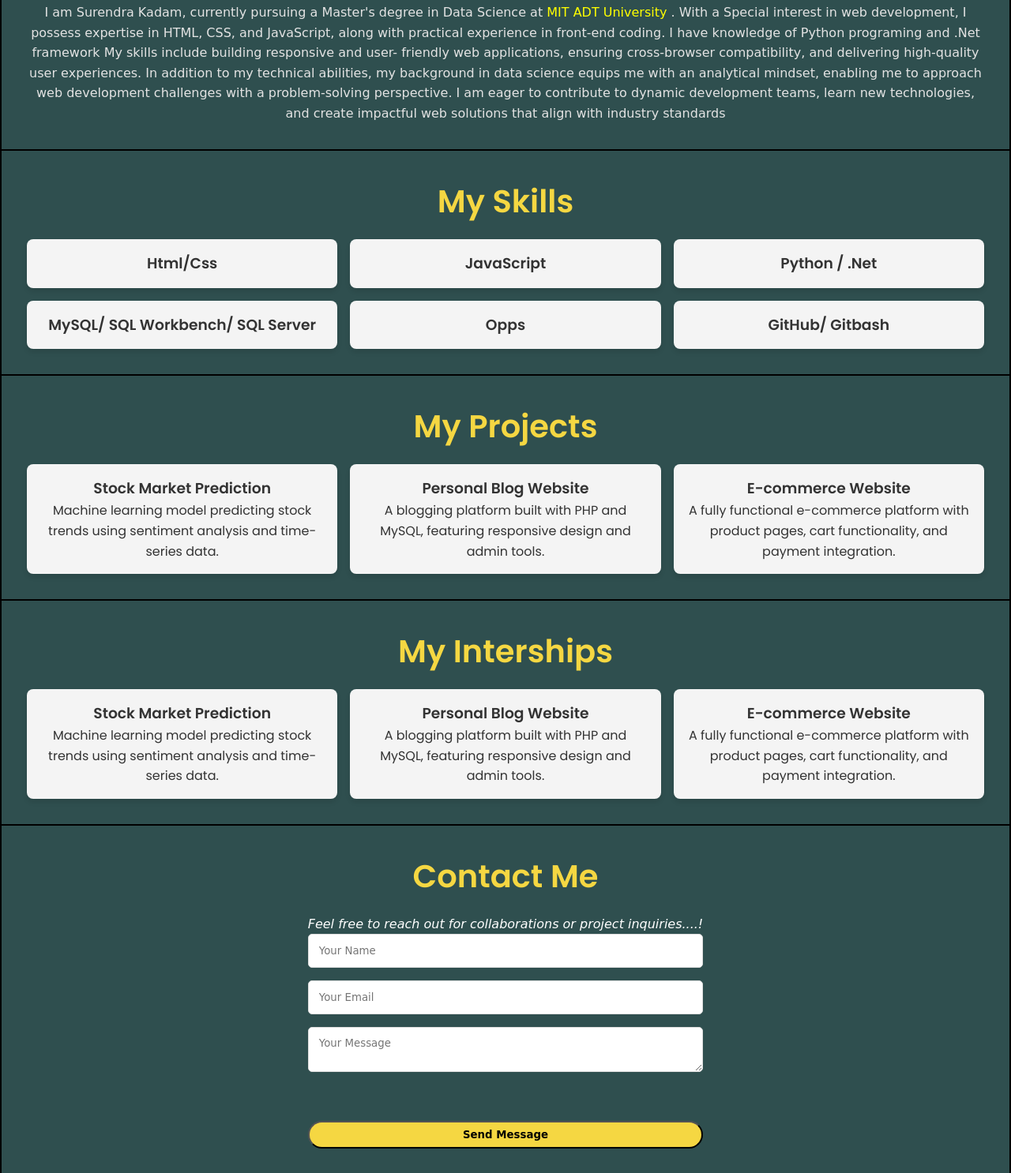
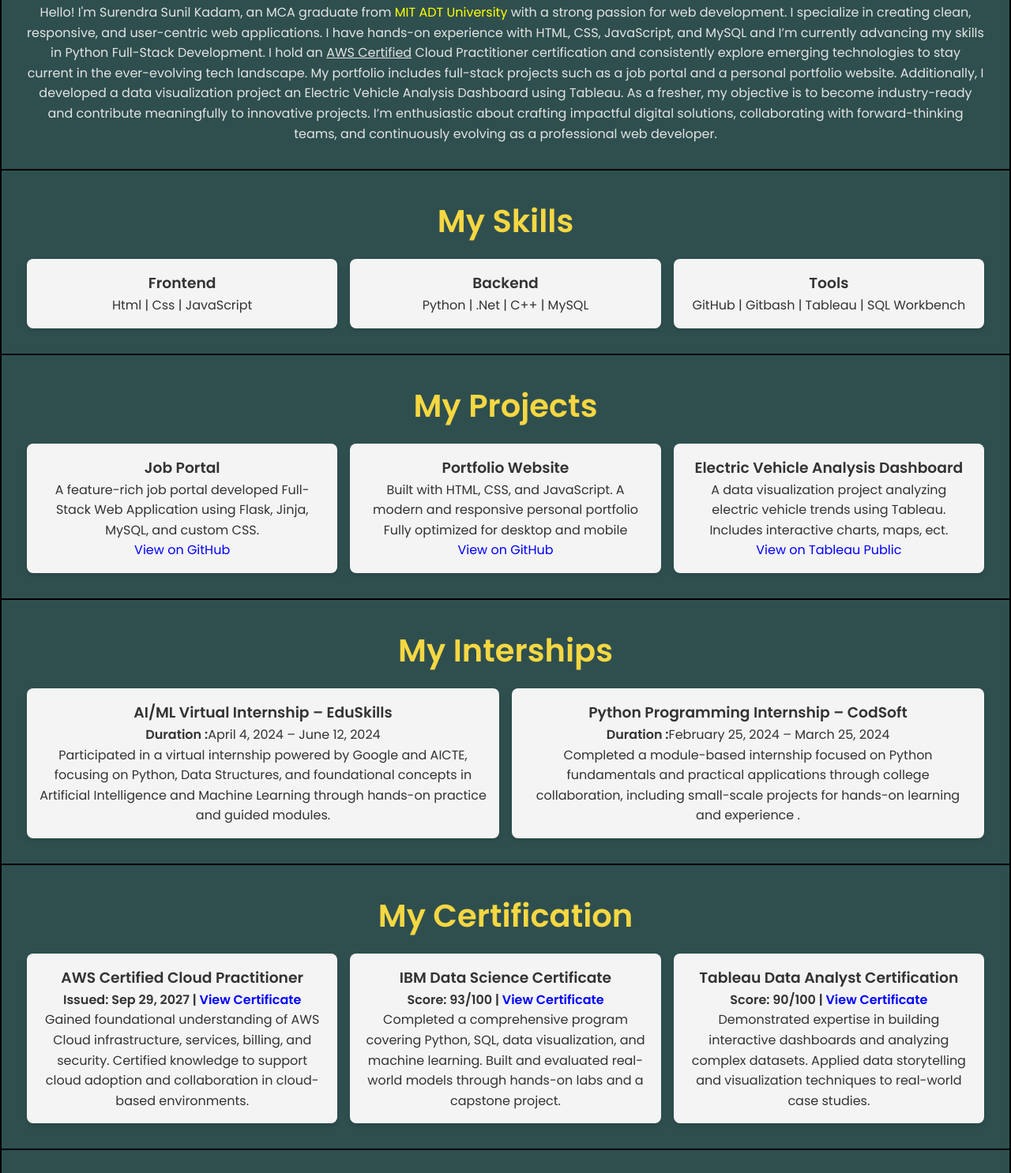
Before and after one commit to suru0729/My_Portfolio, a plain HTML site: page index.html in a window 1280 px wide. Shown: the part 911-2397 px from the top of the page at 79% size. Drawn offline with Linux system fonts and the light colour scheme.

Commit message:
Updated index.html and other changes

```diff
--- a/index.html
+++ b/index.html
@@ -1,3 +1,4 @@
+
 <!DOCTYPE html>
 <html lang="en">
 <head>
@@ -22,9 +23,8 @@
       <h1>&#9;Hello, I'm <span>Surendra Kadam</span></h1>
       <p>Data Scientist | Web Developer | Problem Solver</p>
         <div class="social-links">
-         <h4> <big><a href="https://www.linkedin.com/in/surendra-kadam-279518295/">LinkedIn</a>|
-          <a href="https://github.com/suru0729">GitHub</a>|
-          <a href="#">Twitter</a></big></h4>
+         <h4><a href="https://www.linkedin.com/in/surendra-kadam-279518295/">LinkedIn</a>|
+          <a href="https://github.com/suru0729">GitHub</a>
         </div>
     </div>
     <a href="Main Resume.pdf" class="btn">View My Resume</a>
@@ -32,36 +32,27 @@
 
   <section id="about" class="section">
     <h2>About Me</h2>
-    <p>
-      I am Surendra Kadam, currently pursuing a Master's degree in <span>Data Science</span> at <A href="https://mituniversity.ac.in" style="color: yellow;">MIT ADT University </A>. With a Special interest in web
-development, I possess expertise in HTML, CSS, and JavaScript, along with practical experience in front-end coding. I have
-knowledge of Python programing and .Net framework My skills include building responsive and user- friendly web applications,
-ensuring cross-browser compatibility, and delivering high-quality user experiences. In addition to my technical abilities, my background
-in data science equips me with an analytical mindset, enabling me to approach web development challenges with a problem-solving
-perspective. I am eager to contribute to dynamic development teams, learn new technologies, and create impactful web solutions that
-align with industry standards
+    <p>Hello! I'm Surendra Sunil Kadam, an MCA graduate from <a href="https://mituniversity.ac.in/" style="color: yellow;">MIT ADT University</a> with a strong passion for web development. I specialize in creating clean, responsive, and user-centric web applications. I have hands-on experience with HTML, CSS, JavaScript, and MySQL and I’m currently advancing my skills in Python Full-Stack Development.
+
+      I hold an <A href="https://www.credly.com/badges/8b080bc3-b4d8-4196-9d8b-6c01a4cc6b9e"><u>AWS Certified</u> </A> Cloud Practitioner certification and consistently explore emerging technologies to stay current in the ever-evolving tech landscape. My portfolio includes full-stack projects such as a job portal and a personal portfolio website. Additionally, I developed a data visualization project an Electric Vehicle Analysis Dashboard using Tableau.
+
+      As a fresher, my objective is to become industry-ready and contribute meaningfully to innovative projects. I’m enthusiastic about crafting impactful digital solutions, collaborating with forward-thinking teams, and continuously evolving as a professional web developer.
     </p>
   </section>
   <section id="Skills" class="section">
     <h2>My Skills</h2>
     <div class="container">
       <div class="item_box">
-        <h3>Html/Css</h3>
+        <h3>Frontend</h3>
+        <p>Html | Css | JavaScript</p>
       </div>
       <div class="item_box">
-        <h3>JavaScript</h3>
+        <h3>Backend</h3>
+        <p>Python | .Net | C++ | MySQL</p>
       </div>
       <div class="item_box">
-        <h3>Python / .Net</h3>
-      </div>
-      <div class="item_box">
-        <h3>MySQL/ SQL Workbench/ SQL Server</h3>
-      </div>
-      <div class="item_box">
-        <h3>Opps</h3>
-      </div>
-      <div class="item_box">
-        <h3>GitHub/ Gitbash</h3>
+        <h3>Tools</h3>
+        <p>GitHub | Gitbash | Tableau | SQL Workbench </p>
       </div>
     </div>
   </section>
@@ -70,16 +61,21 @@
     <h2>My Projects</h2>
     <div class="container">
       <div class="item_box">
-        <h3>Stock Market Prediction</h3>
-        <p>Machine learning model predicting stock trends using sentiment analysis and time-series data.</p>
+        <h3>Job Portal </h3>
+          <p>A feature-rich job portal developed Full-Stack Web Application using Flask, Jinja, MySQL, and custom CSS.</p>
+          <a href="https://github.com/yourusername/job-portal" target="_blank" style="color: blue;"> View on GitHub</a>
       </div>
       <div class="item_box">
-        <h3>Personal Blog Website</h3>
-        <p>A blogging platform built with PHP and MySQL, featuring responsive design and admin tools.</p>
+        <h3>Portfolio Website</h3>
+          <p>Built with HTML, CSS, and JavaScript. A modern and responsive personal portfolio Fully optimized for desktop and mobile</p>
+          <a href="https://github.com/yourusername/job-portal" target="_blank" style="color: blue;">View on GitHub </a>
       </div>
       <div class="item_box">
-        <h3>E-commerce Website</h3>
-        <p>A fully functional e-commerce platform with product pages, cart functionality, and payment integration.</p>
+        <h3>Electric Vehicle Analysis Dashboard</h3>
+        <p>A data visualization project analyzing electric vehicle trends using Tableau.</p>
+        <p>
+         Includes interactive charts, maps, ect.</p>
+        <a href="https://public.tableau.com/app/profile/yourusername" target="_blank" style="color: blue;">View on Tableau Public </a>
       </div>
     </div>
   </section>
@@ -89,32 +85,47 @@
     <h2>My Interships</h2>
     <div class="container">
       <div class="item_box">
-        <h3>Stock Market Prediction</h3>
-        <p>Machine learning model predicting stock trends using sentiment analysis and time-series data.</p>
+        <h3>AI/ML Virtual Internship – EduSkills</h3>
+        <P><B>Duration :</B>April 4, 2024 – June 12, 2024</P>
+        <p>Participated in a virtual internship powered by Google and AICTE, focusing on Python, Data Structures, and foundational concepts in Artificial Intelligence and Machine Learning through hands-on practice and guided modules.</p>
       </div>
       <div class="item_box">
-        <h3>Personal Blog Website</h3>
-        <p>A blogging platform built with PHP and MySQL, featuring responsive design and admin tools.</p>
+        <h3>Python Programming Internship – CodSoft</h3>
+        <P><B>Duration :</B>February 25, 2024 – March 25, 2024</P>
+        <p>Completed a module-based internship focused on Python fundamentals and practical applications through college collaboration, including small-scale projects for hands-on learning and experience .</p>
+      </div>
+  </section>
+
+  <section id ="certification" class="section">
+    <h2>My Certification</h2>
+    <div class="container">
+      <div class="item_box">
+        <h3>AWS Certified Cloud Practitioner</h3>
+        <p><b>Issued: Sep 29, 2027 | <a href="https://www.credly.com/badges/8b080bc3-b4d8-4196-9d8b-6c01a4cc6b9e" style="color: blue;">View Certificate</a></b></p>
+        <p>Gained foundational understanding of AWS Cloud infrastructure, services, billing, and security. Certified knowledge to support cloud adoption and collaboration in cloud-based environments.</p>
       </div>
       <div class="item_box">
-        <h3>E-commerce Website</h3>
-        <p>A fully functional e-commerce platform with product pages, cart functionality, and payment integration.</p>
+        <h3>IBM Data Science Certificate</h3>
+        <p> <b>Score: 93/100 | <a href="https://www.coursera.org/account/accomplishments/specialization/certificate/A3PJVTZF4BZP" style="color: blue;">View Certificate</a></b></p>
+        <p>Completed a comprehensive program covering Python, SQL, data visualization, and machine learning. Built and evaluated real-world models through hands-on labs and a capstone project.</p>
+      </div>
+      <div class="item_box">
+        <h3>Tableau Data Analyst Certification</h3>
+        <p> <b>Score: 90/100 | <a href="https://www.coursera.org/account/accomplishments/specialization/certificate/S17XZ0VRW1FK" style="color: blue;">View Certificate</a></b></p>
+        <p>Demonstrated expertise in building interactive dashboards and analyzing complex datasets. Applied data storytelling and visualization techniques to real-world case studies.</p>
       </div>
     </div>
   </section>
-
-
   <section id="contact" class="section">
     <h2>Contact Me</h2>
     <span>Feel free to reach out for collaborations or project inquiries....!</span>
-    <form>
-      <input type="text" placeholder="Your Name" required>
-      <input type="email" placeholder="Your Email" required>
-      <textarea placeholder="Your Message" required></textarea>
+    <form action="https://formsubmit.co/suru4732@gmail.com" method="POST">
+      <input type="text" name="name" placeholder="Your Name" required>
+      <input type="email" name="email" placeholder="Your Email" required>
+      <textarea name="message" placeholder="Your Message" required></textarea>
       <button type="submit" class="btn">Send Message</button>
     </form>
   </section>
-
   <footer>
     <p>© 2025 Surendra Kadam | All Rights Reserved</p>
   </footer>
--- a/style.css
+++ b/style.css
@@ -43,10 +43,6 @@
     background-size: cover;
     height: 200px;
     width: 200Px;
-    /* border: 2px solid rgb(0, 0, 0);
-    border-radius: 50%;
-    font-weight: 600;
-    box-shadow: 0 10px 12px rgba(58, 91, 91, 0.984); */
   }
 
   .nav-links {
@@ -110,12 +106,7 @@
   #about{
     background-color: darkslategrey;
     color: #e3e3e3;
-    font-family:cursive;
     border: 2px solid black;
-
-  }
-  #about h2 {
-   color: #f5d742;
 
   }
   h2 {
@@ -152,19 +143,6 @@
     border-style: solid;
 
   }
-  /* #Projects .Projects-container {
-    display: grid;
-    grid-template-columns: repeat(auto-fit, minmax(300px, 1fr));
-    gap: 1rem;
-  }
-   */
-  /* .Projects-item {
-    padding: 1rem;
-    background: #f4f4f4;
-    border-radius: 8px;
-    box-shadow: 0 4px 6px rgba(0, 0, 0, 0.1);
-  }
-    */
   #Interships{
     background-color: darkslategrey;
     border: 2px ;
@@ -173,19 +151,6 @@
     border-style: solid;
 
   }
-  /* #Interships .Interships-container {
-    display: grid;
-    grid-template-columns: repeat(auto-fit, minmax(300px, 1fr));
-    gap: 1rem;
-  } */
-
-  /* .Interships-item {
-    padding: 1rem;
-    background: #f4f4f4;
-    border-radius: 8px;
-    box-shadow: 0 4px 6px rgba(0, 0, 0, 0.1);
-  }
-   */
   #contact{
     background-color: darkslategrey;
     border: 2px ;
@@ -193,6 +158,13 @@
     border-color: black;
     border-style: solid;
 
+  }
+  #certification{
+    background-color: darkslategrey;
+    border: 2px ;
+    border-top: 0px;
+    border-color: black;
+    border-style: solid;
   }
   #contact span{
     color: #ffffff;
@@ -230,8 +202,7 @@
     color: #f5d742;
   }
   .header-content h1 {
-    font-family: cursive;
-    padding-left: 2em;
+    padding-left: 3em;
     margin-left: 10px;
     font-size: 3rem;
   }
```
Also changed, not shown: 21.jpg.
